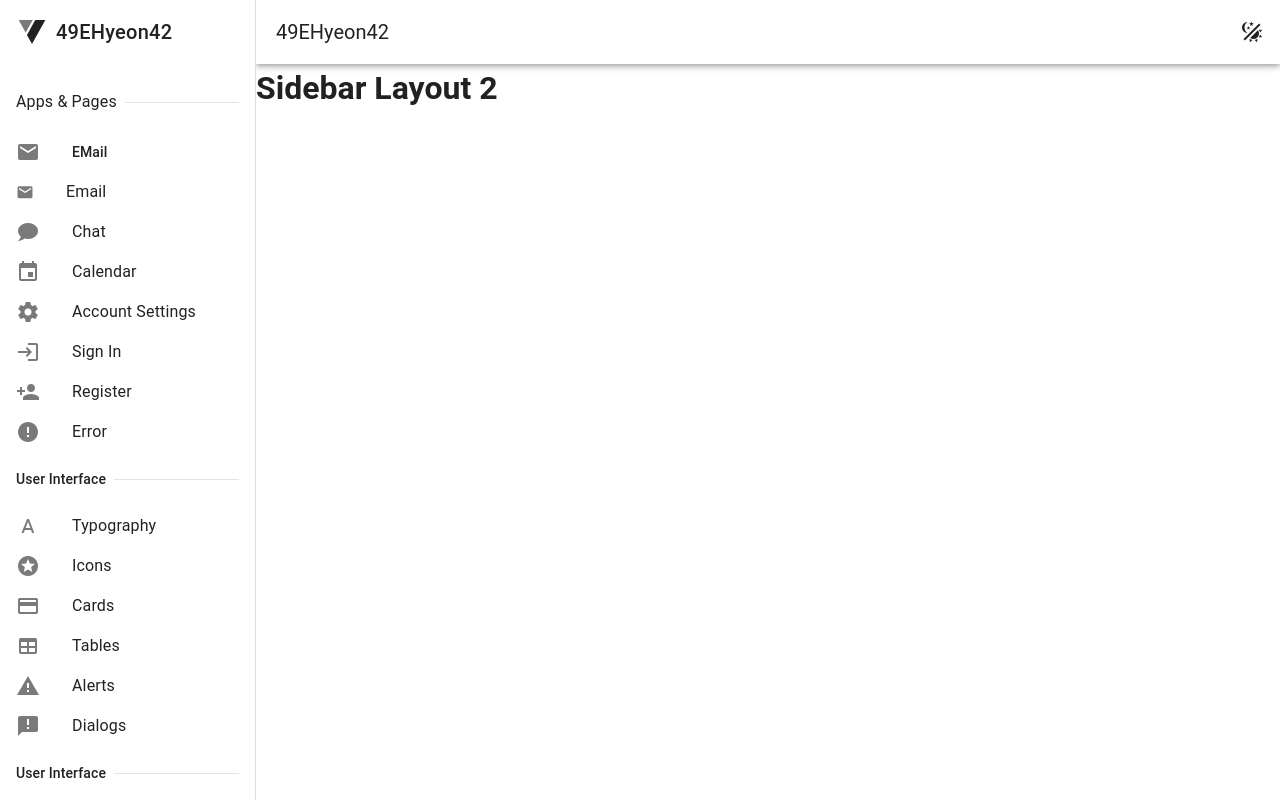
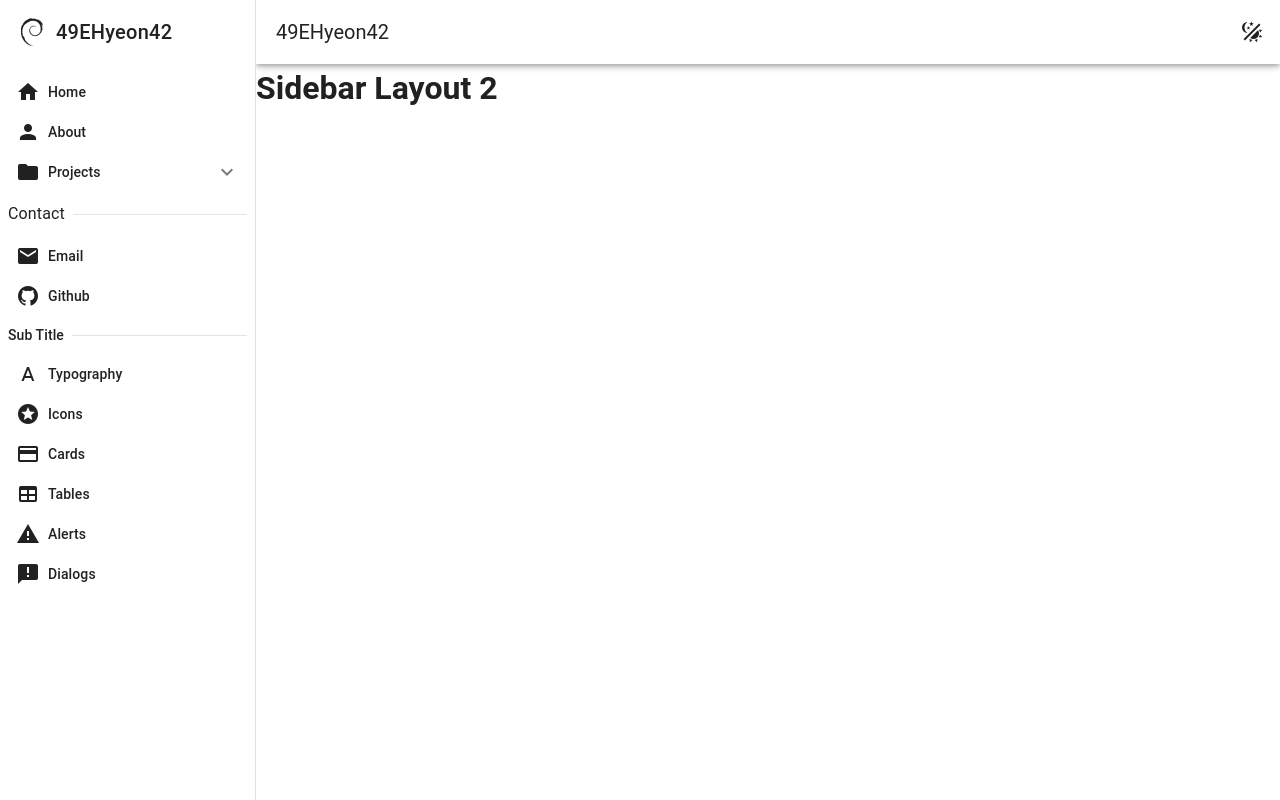
Before and after one commit to 49EHyeon42/vue-boilerplate, a Vue app: page /test-views/sidebar-layout2 in a window 1280 px wide. Built offline with nearby package versions, Linux system fonts and the light colour scheme; the HTML template or start-up script is replaced by a standard one.

Commit message:
feat: 사이드바2 보일러플레이트 구현

```diff
--- a/src/components/sidebars/BaseSidebar2.vue
+++ b/src/components/sidebars/BaseSidebar2.vue
@@ -3,49 +3,121 @@
 <template>
   <v-navigation-drawer>
     <v-container class="d-flex align-center">
-      <v-icon icon="$vuetify" size="x-large" class="mr-2" />
+      <v-icon icon="mdi-debian" size="x-large" class="mr-2" />
       <span class="text-h6">49EHyeon42</span>
     </v-container>
 
     <v-list density="compact" class="m-0">
-      <v-container class="d-flex align-center">
-        <span class="mr-2 text-no-wrap text-subtitle-1">Apps & Pages</span>
+      <v-list-item to="/">
+        <div class="d-flex align-center">
+          <v-icon class="mr-2">mdi-home</v-icon>
+          <span class="text-subtitle-2">Home</span>
+        </div>
+      </v-list-item>
+      <v-list-item to="/about">
+        <div class="d-flex align-center">
+          <v-icon class="mr-2">mdi-account</v-icon>
+          <span class="text-subtitle-2">About</span>
+        </div>
+      </v-list-item>
+
+      <v-list-group>
+        <template #activator="{ props }">
+          <v-list-item v-bind="props">
+            <div class="d-flex align-center">
+              <v-icon class="mr-2">mdi-folder</v-icon>
+              <span class="text-subtitle-2">Projects</span>
+            </div>
+          </v-list-item>
+        </template>
+
+        <v-list-item to="/typography" style="padding-left: 32px !important">
+          <div class="d-flex align-center">
+            <v-icon class="mr-2">mdi-application</v-icon>
+            <span class="text-subtitle-2">커넥트립</span>
+          </div>
+        </v-list-item>
+        <v-list-item to="/typography" style="padding-left: 32px !important">
+          <div class="d-flex align-center">
+            <v-icon class="mr-2">mdi-application</v-icon>
+            <span class="text-subtitle-2">전화대장군</span>
+          </div>
+        </v-list-item>
+        <v-list-item to="/typography" style="padding-left: 32px !important">
+          <div class="d-flex align-center">
+            <v-icon class="mr-2">mdi-application</v-icon>
+            <span class="text-subtitle-2">로컬 업</span>
+          </div>
+        </v-list-item>
+      </v-list-group>
+
+      <!-- 보일러플레이트 -->
+      <v-container class="d-flex align-center pa-2">
+        <span class="mr-2 text-no-wrap text-subtitle-1">Contact</span>
         <v-divider />
       </v-container>
-      <v-list-item prepend-icon="mdi-email" to="/">
-        <span class="text-subtitle-2">EMail </span>
+      <v-list-item href="mailto:49ehyeon42@email.com" target="_blank">
+        <div class="d-flex align-center">
+          <v-icon class="mr-2">mdi-email</v-icon>
+          <span class="text-subtitle-2">Email</span>
+        </div>
       </v-list-item>
-      <v-list-item title="Email" prepend-icon="mdi-email" to="/" class="text-caption" />
-      <v-list-item title="Chat" prepend-icon="mdi-chat" to="/" />
-      <v-list-item title="Calendar" prepend-icon="mdi-calendar" to="/" />
-      <v-list-item title="Account Settings" prepend-icon="mdi-cog" to="/" />
-      <v-list-item title="Sign In" prepend-icon="mdi-login" to="/" />
-      <v-list-item title="Register" prepend-icon="mdi-account-plus" to="/" />
-      <v-list-item title="Error" prepend-icon="mdi-alert-circle" to="/" />
+      <v-list-item href="https://github.com/49EHyeon42" target="_blank">
+        <div class="d-flex align-center">
+          <v-icon class="mr-2">mdi-github</v-icon>
+          <span class="text-subtitle-2">Github</span>
+        </div>
+      </v-list-item>
 
-      <v-container class="d-flex align-center">
-        <span class="mr-2 text-no-wrap text-subtitle-2">User Interface</span>
+      <v-container class="d-flex align-center pa-2">
+        <span class="mr-2 text-no-wrap text-subtitle-2">Sub Title</span>
         <v-divider />
       </v-container>
-      <v-list-item title="Typography" prepend-icon="mdi-format-text-variant" to="/" />
-      <v-list-item title="Icons" prepend-icon="mdi-star-circle" to="/" />
-      <v-list-item title="Cards" prepend-icon="mdi-credit-card-outline" to="/" />
-      <v-list-item title="Tables" prepend-icon="mdi-table" to="/" />
-      <v-list-item title="Alerts" prepend-icon="mdi-alert" to="/" />
-      <v-list-item title="Dialogs" prepend-icon="mdi-message-alert" to="/" />
+      <v-list-item to="/">
+        <div class="d-flex align-center">
+          <v-icon class="mr-2">mdi-format-text-variant</v-icon>
+          <span class="text-subtitle-2">Typography</span>
+        </div>
+      </v-list-item>
 
-      <v-container class="d-flex align-center">
-        <span class="mr-2 text-no-wrap text-subtitle-2">User Interface</span>
-        <v-divider />
-      </v-container>
-      <v-list-item title="Typography" prepend-icon="mdi-format-text-variant" to="/" />
-      <v-list-item title="Icons" prepend-icon="mdi-star-circle" to="/" />
-      <v-list-item title="Cards" prepend-icon="mdi-credit-card-outline" to="/" />
-      <v-list-item title="Tables" prepend-icon="mdi-table" to="/" />
-      <v-list-item title="Alerts" prepend-icon="mdi-alert" to="/" />
-      <v-list-item title="Dialogs" prepend-icon="mdi-message-alert" to="/" />
+      <v-list-item to="/">
+        <div class="d-flex align-center">
+          <v-icon class="mr-2">mdi-star-circle</v-icon>
+          <span class="text-subtitle-2">Icons</span>
+        </div>
+      </v-list-item>
+
+      <v-list-item to="/">
+        <div class="d-flex align-center">
+          <v-icon class="mr-2">mdi-credit-card-outline</v-icon>
+          <span class="text-subtitle-2">Cards</span>
+        </div>
+      </v-list-item>
+
+      <v-list-item to="/">
+        <div class="d-flex align-center">
+          <v-icon class="mr-2">mdi-table</v-icon>
+          <span class="text-subtitle-2">Tables</span>
+        </div>
+      </v-list-item>
+
+      <v-list-item to="/">
+        <div class="d-flex align-center">
+          <v-icon class="mr-2">mdi-alert</v-icon>
+          <span class="text-subtitle-2">Alerts</span>
+        </div>
+      </v-list-item>
+
+      <v-list-item to="/">
+        <div class="d-flex align-center">
+          <v-icon class="mr-2">mdi-message-alert</v-icon>
+          <span class="text-subtitle-2">Dialogs</span>
+        </div>
+      </v-list-item>
     </v-list>
   </v-navigation-drawer>
 </template>
 
 <style scoped></style>
+
+<!-- text-medium-emphasis 로 검정에서 회색 변경 가능 -->
```
